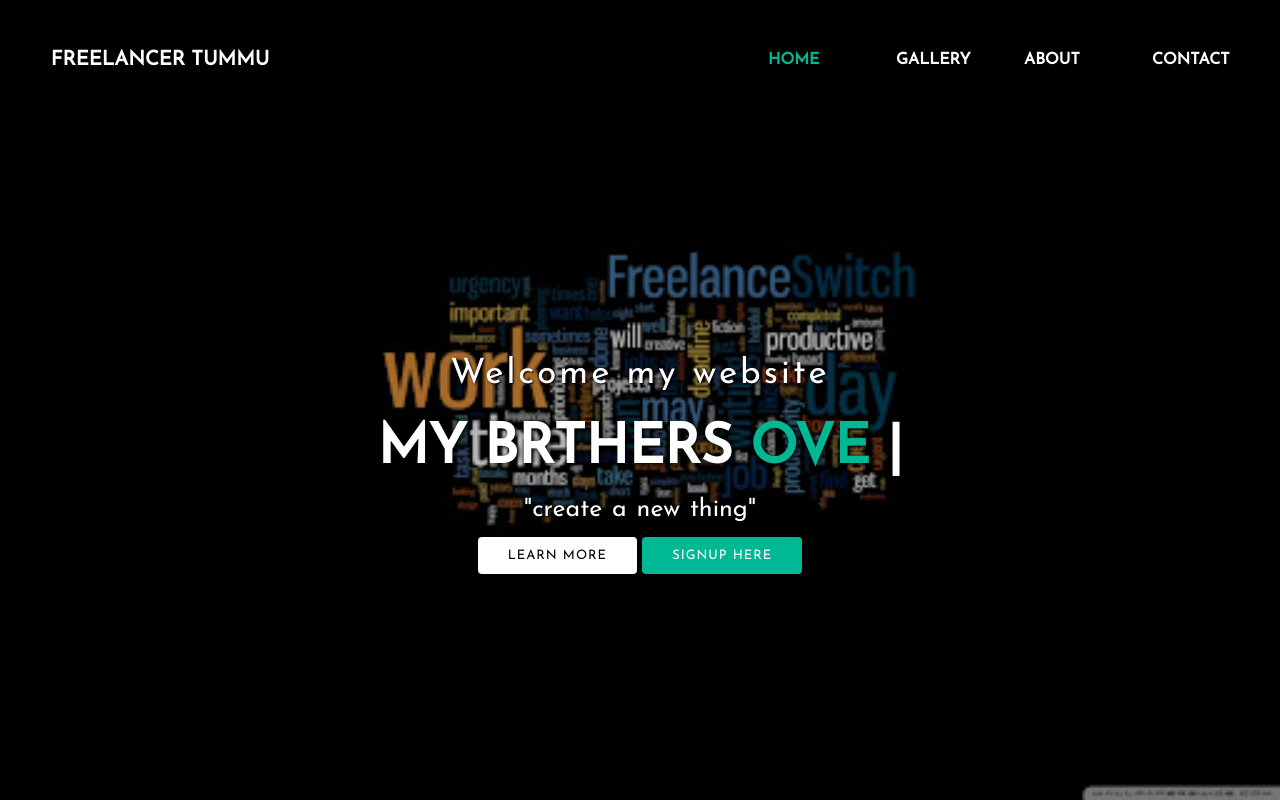
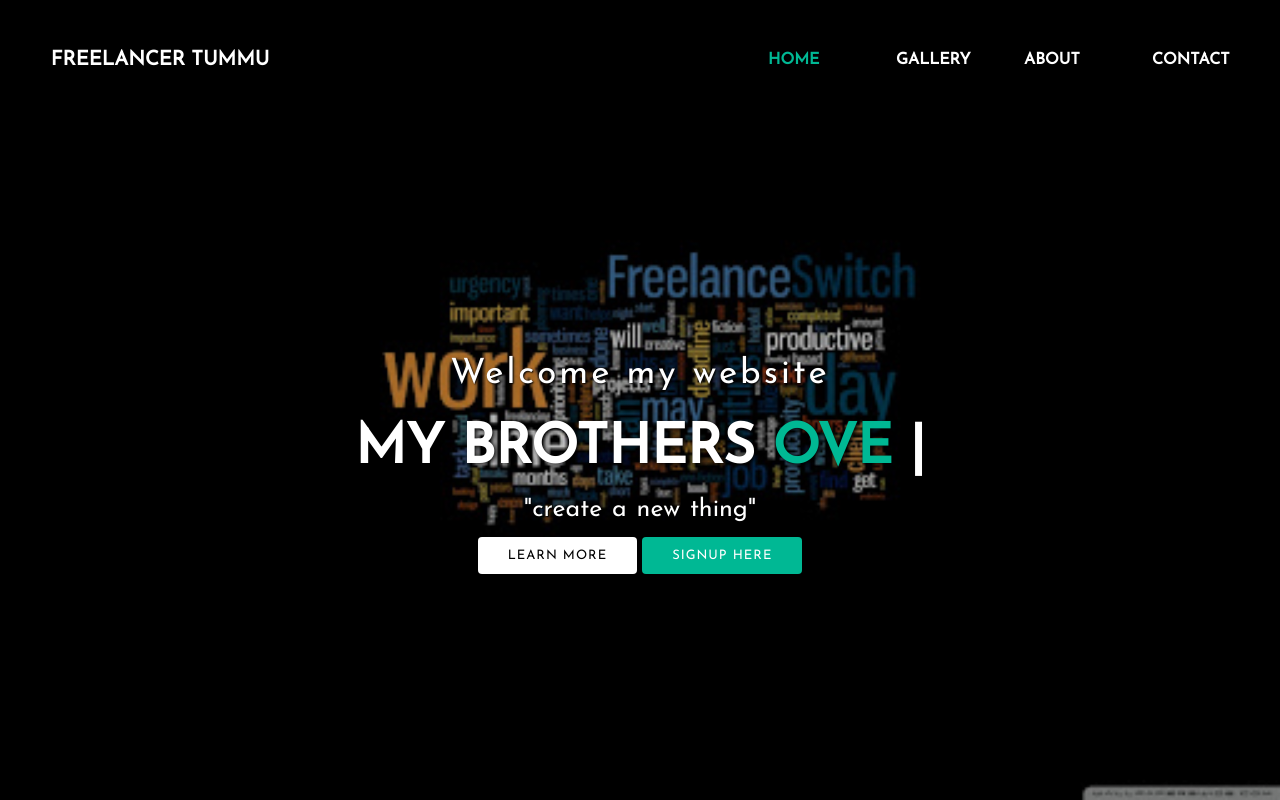
Before and after one commit to tummu/new-site-, a plain HTML site: page index.html in a window 1280 px wide. Drawn offline with nearby package versions, Linux system fonts and the light colour scheme.

Commit message:
Update index.html

```diff
--- a/index.html
+++ b/index.html
@@ -23,7 +23,7 @@
         <main>
                 <section>
                         <h3>Welcome my website</h3>
-                        <h1> My brthers <span class="change_content"> </span> <span style="margin-top: -10px;"> | </span> </h1>
+                        <h1> MY Brothers <span class="change_content"> </span> <span style="margin-top: -10px;"> | </span> </h1>
                         <p>"create a new thing"</p>
                         <a href="#" class="btnone">learn more</a>
                         <a href="#" class="btntwo">signup here</a>
```
